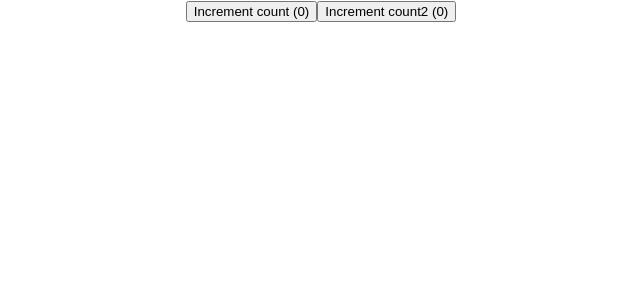
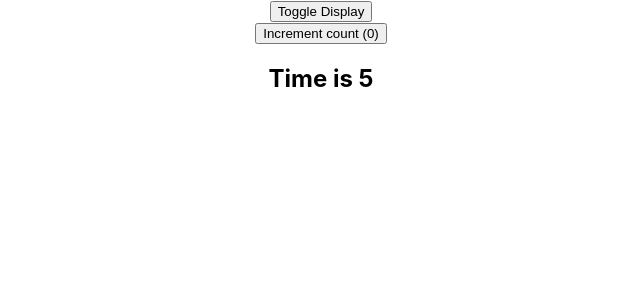
Before and after one commit to brindle5/first_react_app, a React (Create React App) app in the folder my-app/: page / in a window 1280 px wide. Shown: the top 300 px of the page, without its empty margins (319-959 px from the left). Built offline with nearby package versions, Linux system fonts and the light colour scheme.

Commit message:
Add timer function

```diff
--- a/my-app/src/App.js
+++ b/my-app/src/App.js
@@ -23,12 +23,13 @@
 import UseStateWithArrays from './components/UseStateWithArrays';
 import UseStateWithObjects from './components/UseStateWithObjects';
 import UseEffectCounter from './components/UseEffectCounter';
+import UseEffectCounterContainer from './components/UseEffectCounterContainer';
 
 
 
 function App() {
   return <div className="App">
-      <UseEffectCounter />
+      <UseEffectCounterContainer />
   </div>;
 }
 
--- a/my-app/src/components/UseEffectCounter.js
+++ b/my-app/src/components/UseEffectCounter.js
@@ -2,16 +2,29 @@
 
 function UseEffectCounter() {
     const [count, setCount] = useState(0);
+    const [time, setTime] = useState(0);
+
     useEffect(() => {
         console.log('count 1 effect')
         document.title = count;
     }, [count]);
 
-    const [count2, setCount2] = useState(0);
-    useEffect(() => {
-        console.log('count 2 effect')
-        document.title = count2;
-    }, [count2]);
+    useEffect(() =>{
+        console.log('Creating timer');
+        const interval = setInterval(() => {
+            console.log('Interval executed...');
+            setTime(time => time + 1)
+        }, 1000);
+        return () => {
+            console.log('Cleaning up...');
+            clearInterval(interval);
+        }}, []);
+
+    // const [count2, setCount2] = useState(0);
+    // useEffect(() => {
+    //     console.log('count 2 effect')
+    //     document.title = count2;
+    // }, [count2]);
 
   return (
     <div>
@@ -21,11 +34,13 @@
             Increment count ({count})
         </button>
 
-        <button onClick={
+        <h2>Time is {time}</h2>
+
+        {/* <button onClick={
             () => setCount2(count2 => count2 + 1)
         }>
             Increment count2 ({count})
-        </button>
+        </button> */}
     </div>
   )
 }
--- /dev/null
+++ b/my-app/src/components/UseEffectCounterContainer.js
@@ -0,0 +1,18 @@
+import React, {useState} from 'react'
+import UseEffectCounter from './UseEffectCounter';
+
+function UseEffectCounterContainer() {
+    const [display, setDisplay] = useState(true);
+  return (
+    <div>
+        <button onClick={() => {
+            setDisplay(!display)
+        }}>
+            Toggle Display
+        </button>
+        {display && <UseEffectCounter />}
+    </div>
+  )
+}
+
+export default UseEffectCounterContainer
```
